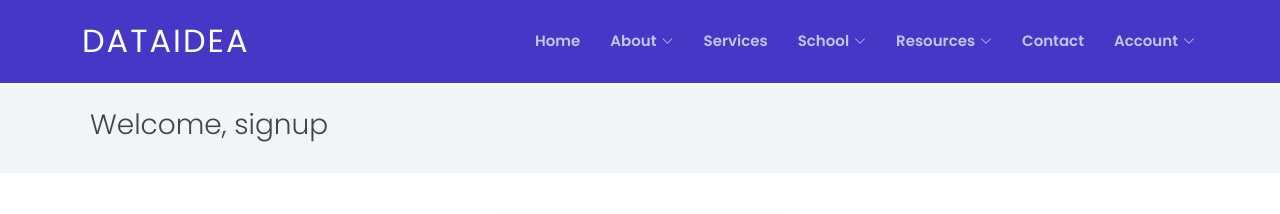
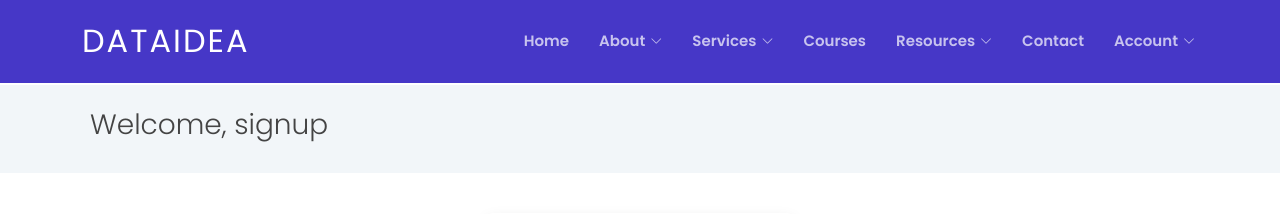
Before and after one commit to jumashafara/dataidea, a Django app: page /accounts/signup in a window 1280 px wide. Shown: the top 214 px of the page. Run offline with Django 4.2, Linux system fonts and the light colour scheme; some libraries are stand-ins or nearby versions.

Commit message:
saved local status

```diff
--- a/templates/components/base.html
+++ b/templates/components/base.html
@@ -6,10 +6,26 @@
     <meta content="width=device-width, initial-scale=1.0" name="viewport" />
 
     <title>DataIdea</title>
+    <!-- Google analytics tag (gtag.js) -->
+    <script async src="https://www.googletagmanager.com/gtag/js?id=G-ZD84FCME05"></script>
+    <script>
+      window.dataLayer = window.dataLayer || [];
+      function gtag(){dataLayer.push(arguments);}
+      gtag('js', new Date());
+
+      gtag('config', 'G-ZD84FCME05');
+    </script>
+    <!-- End of Google Analytics tag -->
+
+    <!--Google Ads-->
+    <script async src="https://pagead2.googlesyndication.com/pagead/js/adsbygoogle.js?client=ca-pub-8076040302380238"
+     crossorigin="anonymous"></script>
     <meta
       content="At Data Idea, we are committed to helping businesses harness the power of data to drive growth and innovation. Our team of skilled professionals specializes in providing comprehensive data-driven solutions that empower organizations to make informed decisions and achieve their goals."
       name="description"
     />
+    <!--End of Google Ads-->
+
     <meta content="dataidea data idea uganda" name="keywords" />
 
     <!-- Favicons -->
@@ -98,21 +114,16 @@
                 </li>
               </ul>
             </li>
-            <li>
-              <a
-                class="nav-link scrollto services"
-                href="{% url 'index:home' %}#services"
-                >Services</a
-              >
-            </li>
             <li class="dropdown">
               <a href="#"
-                ><span>School</span> <i class="bi bi-chevron-down"></i
+                ><span>Services</span> <i class="bi bi-chevron-down"></i
               ></a>
               <ul>
                 <li>
-                  <a class="nav-link scrollto" href="{% url 'school:browse' %}"
-                    >Browse Courses</a
+                  <a
+                    class="nav-link scrollto"
+                    href="{% url 'index:home' %}#services"
+                    >Major Services</a
                   >
                 </li>
                 <li class="dropdown">
@@ -120,11 +131,23 @@
                     ><span>Tools</span> <i class="bi bi-chevron-right"></i
                   ></a>
                   <ul>
-                    <li><a href="{% url 'school:add_note' %}">Notes</a></li>
+                    <li><a href="{% url 'tools:add_note' %}">Notes</a></li>
+                    <li>
+                      <a href="{% url 'tools:upload_transcribe_file' %}"
+                        >Transcriber</a
+                      >
+                    </li>
                     <!-- <li><a href="">Video and Course Finder</a></li> -->
                   </ul>
                 </li>
               </ul>
+            </li>
+            <li>
+              <a
+                class="nav-link scrollto services"
+                href="{% url 'school:browse' %}"
+                >Courses</a
+              >
             </li>
             <li class="dropdown">
               <a href="#"
```
